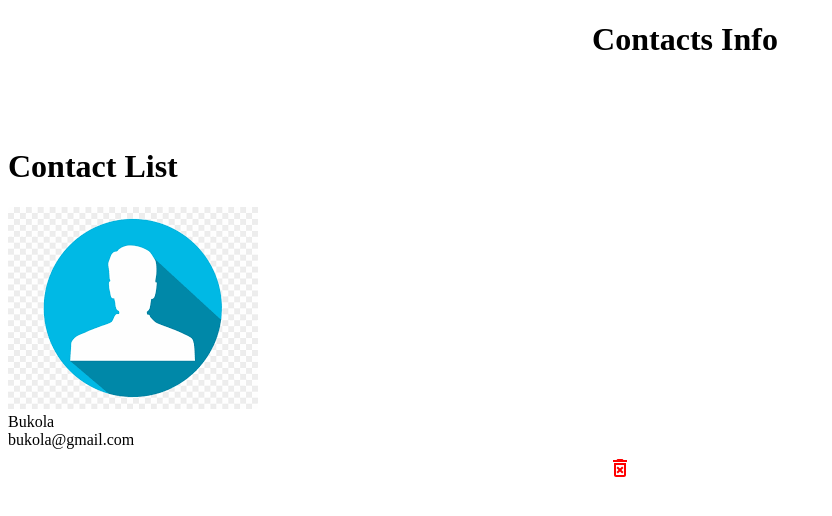
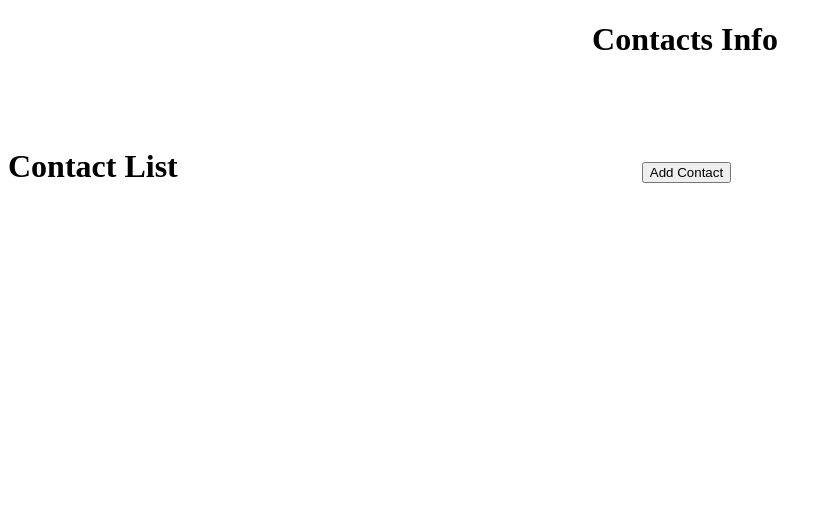
Before and after one commit to Enaturale/Contact-List, a React (Create React App) app: page / in a window 1280 px wide. Shown: the top 516 px of the page, without its empty margins (0-832 px from the left). Built offline with nearby package versions, Linux system fonts and the light colour scheme; the HTML template or start-up script is replaced by a standard one.

Commit message:
Added new changes to the add button

```diff
--- a/src/components/AddContact.js
+++ b/src/components/AddContact.js
@@ -14,7 +14,7 @@ class AddContact extends React.Component {
     }
     this.props.addContactHandler(this.state);
     this.setState({name: "", email: ""})
-    console.log(this.state);
+    this.props.history.push("/");
   };
   render() {
     return (
--- a/src/components/App.js
+++ b/src/components/App.js
@@ -52,8 +52,23 @@ function App() {
       <Router>
         <Header />
         <Switch>
-          <Route path="/" exact component={ContactList} />
-          <Route path="/add" component={AddContact} />
+          <Route
+            path="/"
+            exact
+            render={(props) => (
+              <ContactList
+                {...props}
+                contacts={contacts}
+                getContactId={deleteContactHandler}
+              />
+            )}
+          />
+          <Route
+            path="/add"
+            render={(props) => (
+              <AddContact {...props} addContactHandler={addContactHandler} />
+            )}
+          />
         </Switch>
 
         {/* <AddContact addContactHandler={addContactHandler} />
--- a/src/components/ContactList.js
+++ b/src/components/ContactList.js
@@ -1,4 +1,5 @@
 import React from "react";
+import { Link } from "react-router-dom";
 
 import ContactCard from "./ContactCard";
 
@@ -9,14 +10,8 @@ const ContactList = (props) => {
     props.getContactId(id);
   };
 
-  const contacts = [
-    {
-      id: "1",
-      name: "Bukola",
-      email: "bukola@gmail.com",
-    },
-  ];
-  const showContactList = contacts.map((contact) => {
+
+  const showContactList = props.contacts.map((contact) => {
     return (
       <ContactCard
         contact={contact}
@@ -28,7 +23,19 @@ const ContactList = (props) => {
 
   return (
     <div>
-       <div style ={{marginTop: '90px'}}><h1>Contact List</h1> </div>
+      <div style={{ marginTop: "90px" }}>
+        <h1>
+          Contact List
+          <Link to="/add">
+            <button
+              className="ui button blue right"
+              style={{ marginLeft: "29rem" }}
+            >
+              Add Contact
+            </button>
+          </Link>
+        </h1>
+      </div>
       <div className="ui celled list">{showContactList}</div>
     </div>
   );
```
